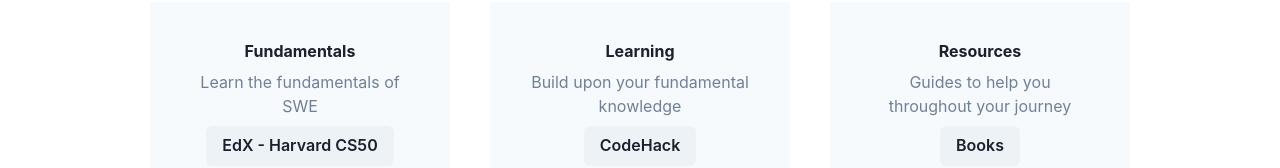
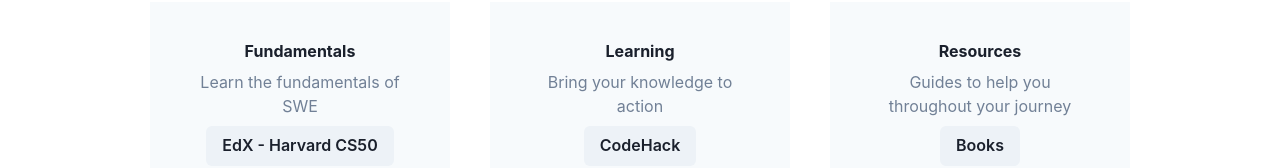
Before and after one commit to jovialis/techbreaker-hacktn, a Next.js app: page /resources in a window 1280 px wide. Shown: the part 164-332 px from the top of the page. Built offline with nearby package versions, Linux system fonts and the light colour scheme.

Commit message:
cosmetic

```diff
--- a/pages/resources.tsx
+++ b/pages/resources.tsx
@@ -49,7 +49,7 @@
 					</VStack>
 					<VStack spacing={2} bg={"gray.50"} p={10} w={300}>
 						<Heading size={"sm"}>Learning</Heading>
-						<Text size={"sm"} color={"gray.500"} textAlign={"center"}>Build upon your fundamental knowledge</Text>
+						<Text size={"sm"} color={"gray.500"} textAlign={"center"}>Bring your knowledge to action</Text>
 						<VStack spacing={3}>
 							{learning.map(f => <ClickableButton key={f}>
 								{f}
```
